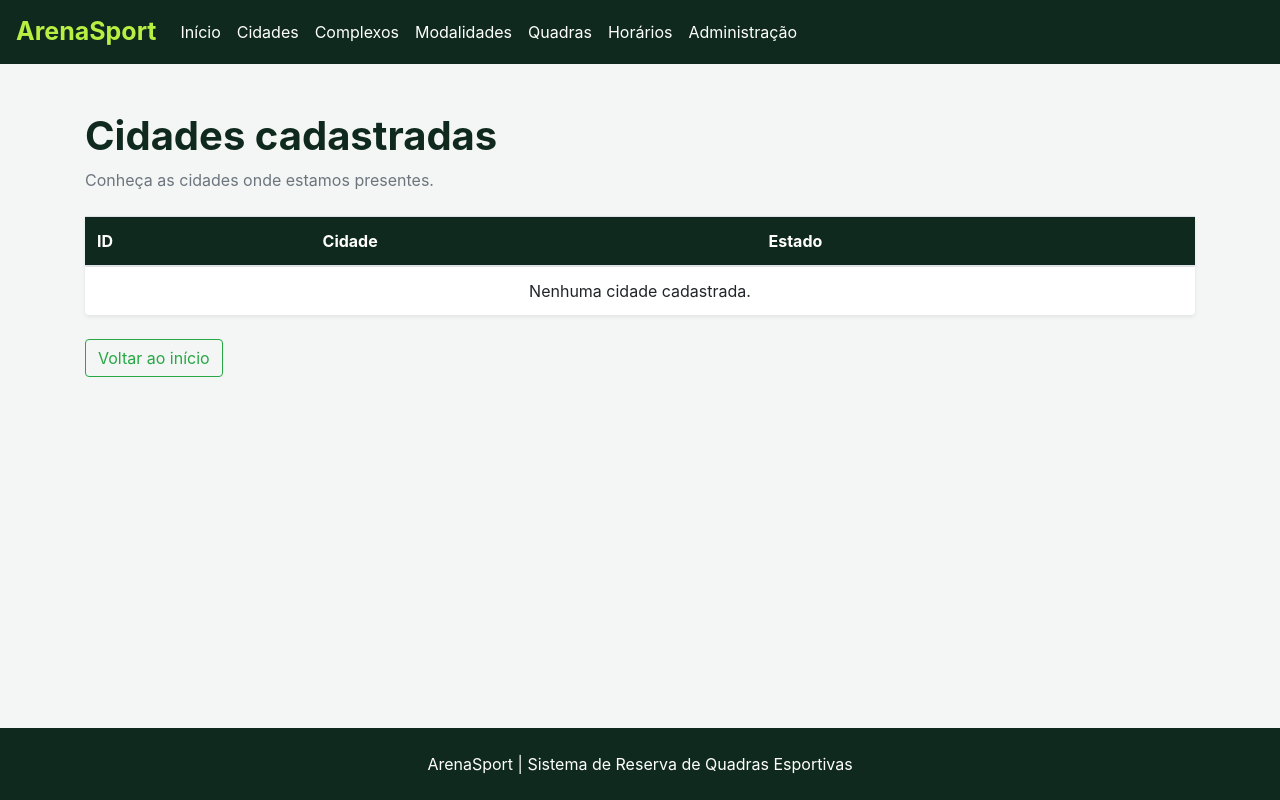
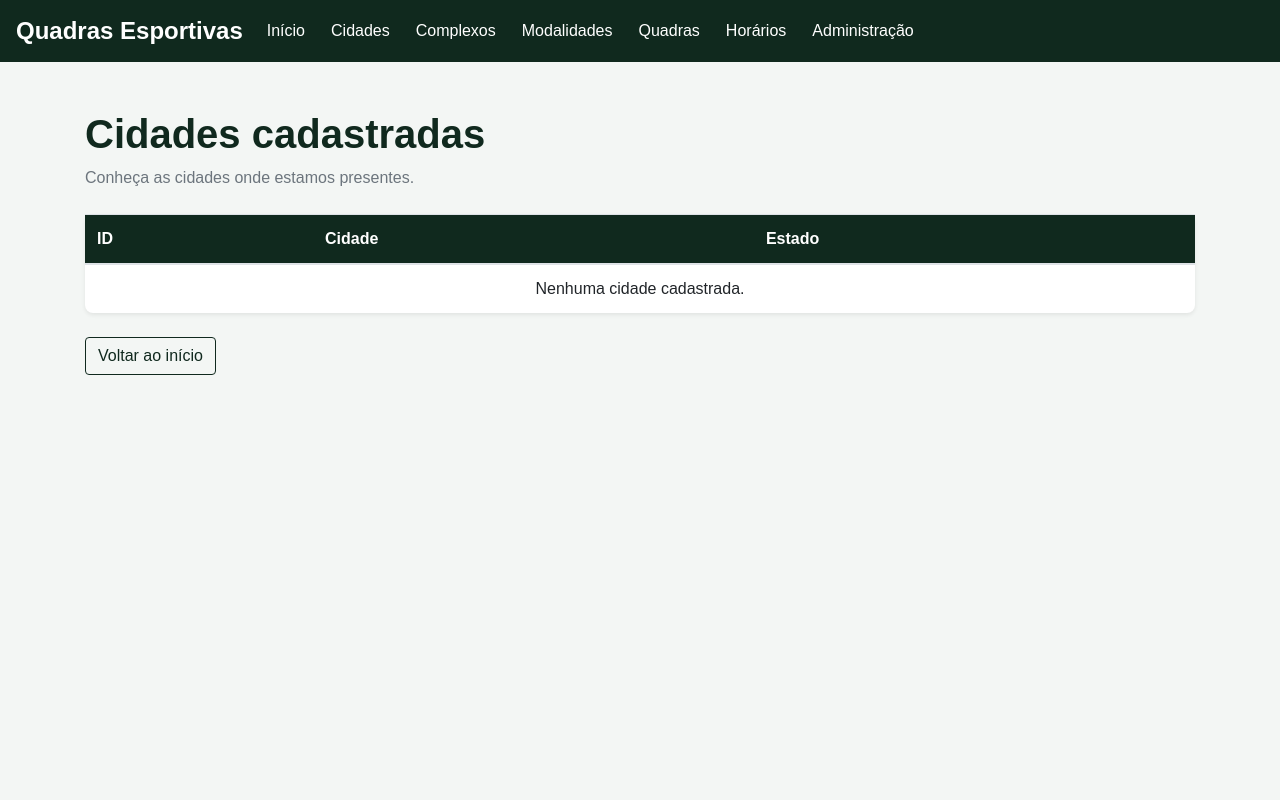
Before and after one commit to anaricciardi-beep/quadras, a Django app: page /cidades/ in a window 1280 px wide. Run offline with Django 5.2, Linux system fonts and the light colour scheme; data that the repository does not hold is empty; some libraries are stand-ins or nearby versions.

Commit message:
Padroniza interface

```diff
--- a/app/templates/base.html
+++ b/app/templates/base.html
@@ -6,7 +6,7 @@
     <meta charset="UTF-8">
     <meta name="viewport" content="width=device-width, initial-scale=1.0">
 
-    <title>{% block title %}ArenaSport{% endblock %}</title>
+    <title>{% block title %}Quadras Esportivas{% endblock %}</title>
 
     <link rel="stylesheet"
           href="https://maxcdn.bootstrapcdn.com/bootstrap/4.5.2/css/bootstrap.min.css">
@@ -15,30 +15,68 @@
         body {
             background-color: #f3f6f4;
             min-height: 100vh;
-            display: flex;
-            flex-direction: column;
+            font-family: Arial, sans-serif;
         }
 
-        .navbar, footer {
-            background-color: #10291e;
+        /* Menu superior */
+        .navbar {
+            background-color: #10291e !important;
         }
 
         .navbar-brand {
-            color: #b7ef43 !important;
-            font-size: 25px;
+            color: white !important;
+            font-size: 24px;
             font-weight: bold;
         }
 
         .navbar .nav-link {
             color: white !important;
+            margin-right: 10px;
         }
 
         .navbar .nav-link:hover {
-            color: #b7ef43 !important;
+            color: #d7e8dc !important;
         }
 
-        main {
-            flex: 1;
+        /* Títulos verdes */
+        .text-success {
+            color: #10291e !important;
+        }
+
+        /* Botões principais */
+        .btn-success {
+            background-color: #10291e !important;
+            border-color: #10291e !important;
+        }
+
+        .btn-success:hover {
+            background-color: #1d4936 !important;
+            border-color: #1d4936 !important;
+        }
+
+        /* Botões com borda */
+        .btn-outline-success {
+            color: #10291e !important;
+            border-color: #10291e !important;
+        }
+
+        .btn-outline-success:hover {
+            background-color: #10291e !important;
+            color: white !important;
+        }
+
+        /* Cartões */
+        .card {
+            border-radius: 8px;
+        }
+
+        /* Links comuns */
+        a {
+            color: #10291e;
+        }
+
+        a:hover {
+            color: #1d4936;
         }
     </style>
 
@@ -46,29 +84,64 @@
 
 <body>
 
+    <!-- Menu superior -->
     <nav class="navbar navbar-dark navbar-expand-lg">
 
         <a class="navbar-brand" href="{% url 'index' %}">
-            ArenaSport
+            Quadras Esportivas
         </a>
 
         <div class="navbar-nav flex-wrap">
 
-            <a class="nav-link" href="{% url 'index' %}">Início</a>
-            <a class="nav-link" href="{% url 'cidades' %}">Cidades</a>
-            <a class="nav-link" href="{% url 'complexos' %}">Complexos</a>
-            <a class="nav-link" href="{% url 'modalidades' %}">Modalidades</a>
-            <a class="nav-link" href="{% url 'quadras' %}">Quadras</a>
-            <a class="nav-link" href="{% url 'horarios' %}">Horários</a>
+            <a class="nav-link" href="{% url 'index' %}">
+                Início
+            </a>
+
+            <a class="nav-link" href="{% url 'cidades' %}">
+                Cidades
+            </a>
+
+            <a class="nav-link" href="{% url 'complexos' %}">
+                Complexos
+            </a>
+
+            <a class="nav-link" href="{% url 'modalidades' %}">
+                Modalidades
+            </a>
+
+            <a class="nav-link" href="{% url 'quadras' %}">
+                Quadras
+            </a>
+
+            <a class="nav-link" href="{% url 'horarios' %}">
+                Horários
+            </a>
 
             {% if user.is_authenticated and user.is_active and user.is_staff %}
 
-                <a class="nav-link" href="{% url 'pessoas' %}">Pessoas</a>
-                <a class="nav-link" href="{% url 'clientes' %}">Clientes</a>
-                <a class="nav-link" href="{% url 'gestores' %}">Gestores</a>
-                <a class="nav-link" href="{% url 'reservas' %}">Reservas</a>
-                <a class="nav-link" href="{% url 'pagamentos' %}">Pagamentos</a>
-                <a class="nav-link" href="{% url 'avaliacoes' %}">Avaliações</a>
+                <a class="nav-link" href="{% url 'pessoas' %}">
+                    Pessoas
+                </a>
+
+                <a class="nav-link" href="{% url 'clientes' %}">
+                    Clientes
+                </a>
+
+                <a class="nav-link" href="{% url 'gestores' %}">
+                    Gestores
+                </a>
+
+                <a class="nav-link" href="{% url 'reservas' %}">
+                    Reservas
+                </a>
+
+                <a class="nav-link" href="{% url 'pagamentos' %}">
+                    Pagamentos
+                </a>
+
+                <a class="nav-link" href="{% url 'avaliacoes' %}">
+                    Avaliações
+                </a>
 
             {% endif %}
 
@@ -80,6 +153,7 @@
 
     </nav>
 
+    <!-- Conteúdo principal -->
     <main class="container mt-5 mb-5">
 
         {% block content %}
@@ -87,12 +161,5 @@
 
     </main>
 
-    <footer class="text-white text-center p-4">
-
-        ArenaSport | Sistema de Reserva de Quadras Esportivas
-
-    </footer>
-
 </body>
-
 </html>
```
